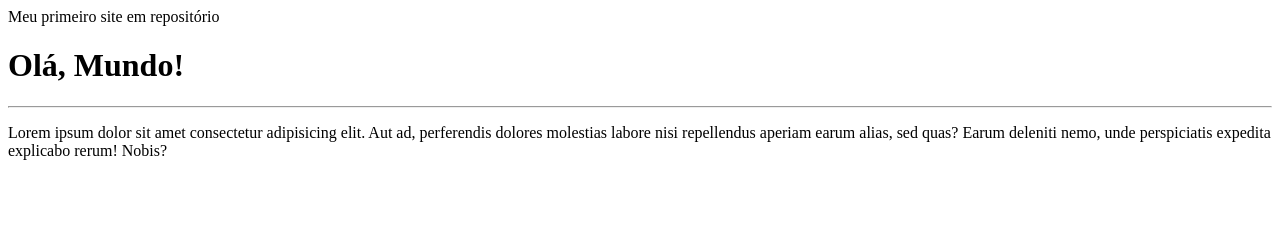
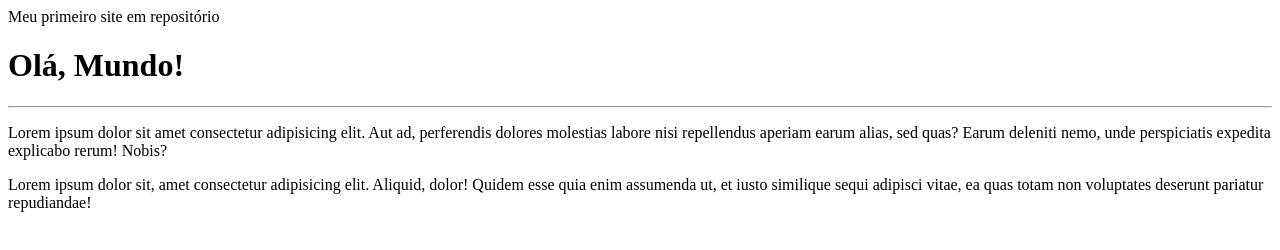
Before and after one commit to DeAlmeidaSaores/Ola_Mundo, a plain HTML site: page site-exemplo/index.html in a window 1280 px wide. Drawn offline with Linux system fonts and the light colour scheme.

Commit message:
adicionei um parágrafo

```diff
--- a/site-exemplo/index.html
+++ b/site-exemplo/index.html
@@ -8,5 +8,6 @@
     <h1>Olá, Mundo!</h1>
     <hr>
     <p>Lorem ipsum dolor sit amet consectetur adipisicing elit. Aut ad, perferendis dolores molestias labore nisi repellendus aperiam earum alias, sed quas? Earum deleniti nemo, unde perspiciatis expedita explicabo rerum! Nobis?</p>
+    <p> Lorem ipsum dolor sit, amet consectetur adipisicing elit. Aliquid, dolor! Quidem esse quia enim assumenda ut, et iusto similique sequi adipisci vitae, ea quas totam non voluptates deserunt pariatur repudiandae!</p>
 </body>
 </html>
```
